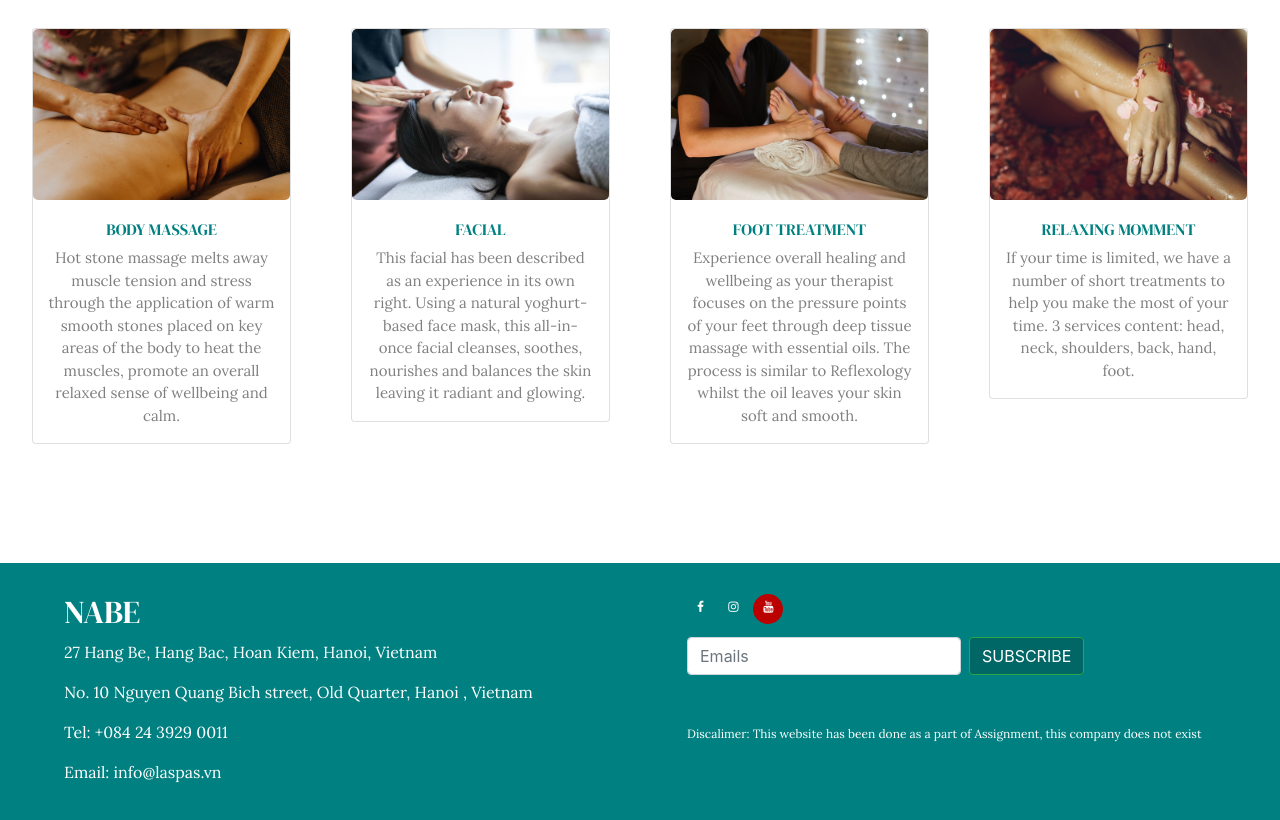
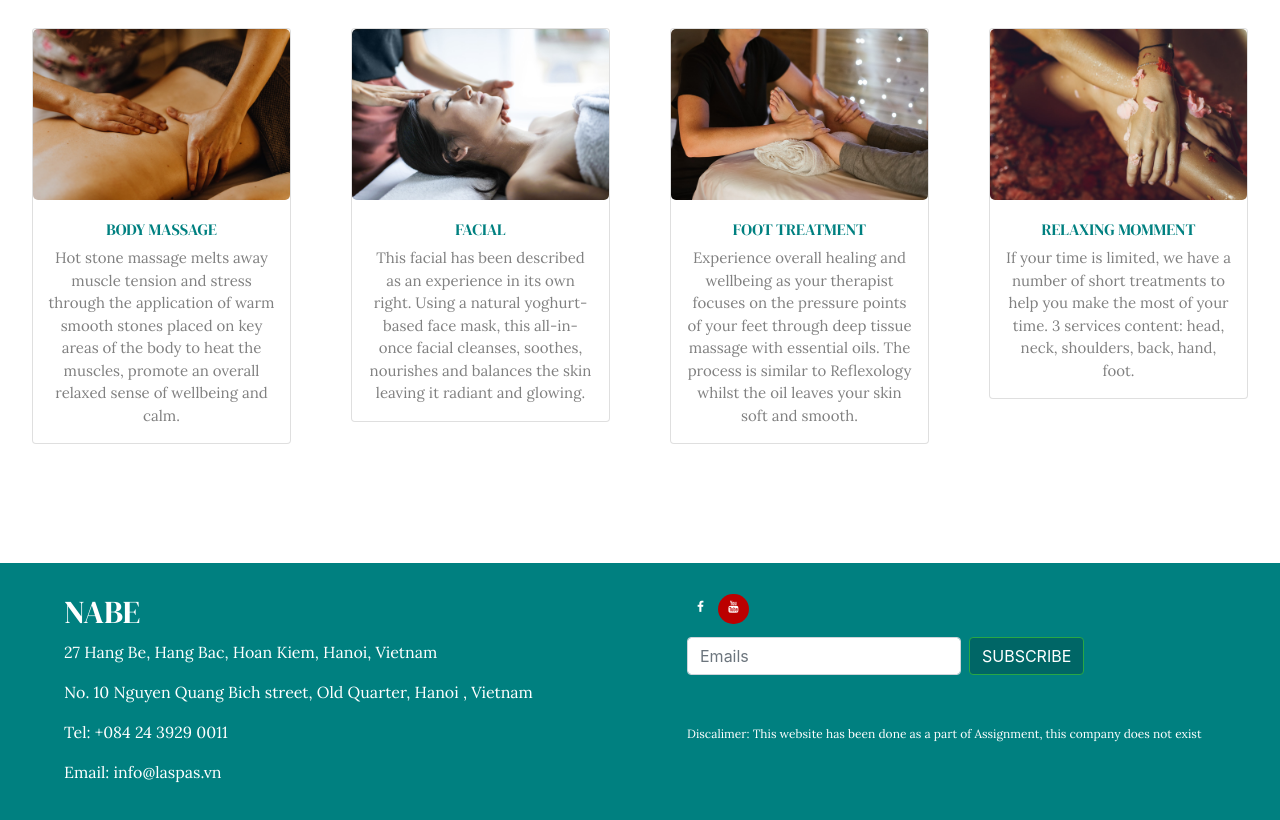
Before and after one commit to thaianhh/spa.github.io, a plain HTML site: page index.html in a window 1280 px wide. Shown: the part 1758-2578 px from the top of the page. Drawn offline with nearby package versions, Linux system fonts and the light colour scheme.

Commit message:
Update index.html

```diff
--- a/index.html
+++ b/index.html
@@ -381,7 +381,7 @@ p { font-family: 'Lora', serif; }
 
     <div class="icon-bar">
     <a href="https://www.facebook.com/NabeSpaZakopane"><i class="fa fa-facebook"></i></a>
-    <a href="https://www.instagram.com/" class="instagram"><i  class="fa fa-instagram"> </i></a>
+
 
     <a href="https://www.youtube.com/channel/UCbDqATk3kjOW-UWbO-PeK7w" class="youtube"><i class="fa fa-youtube"></i></a>
 
```
